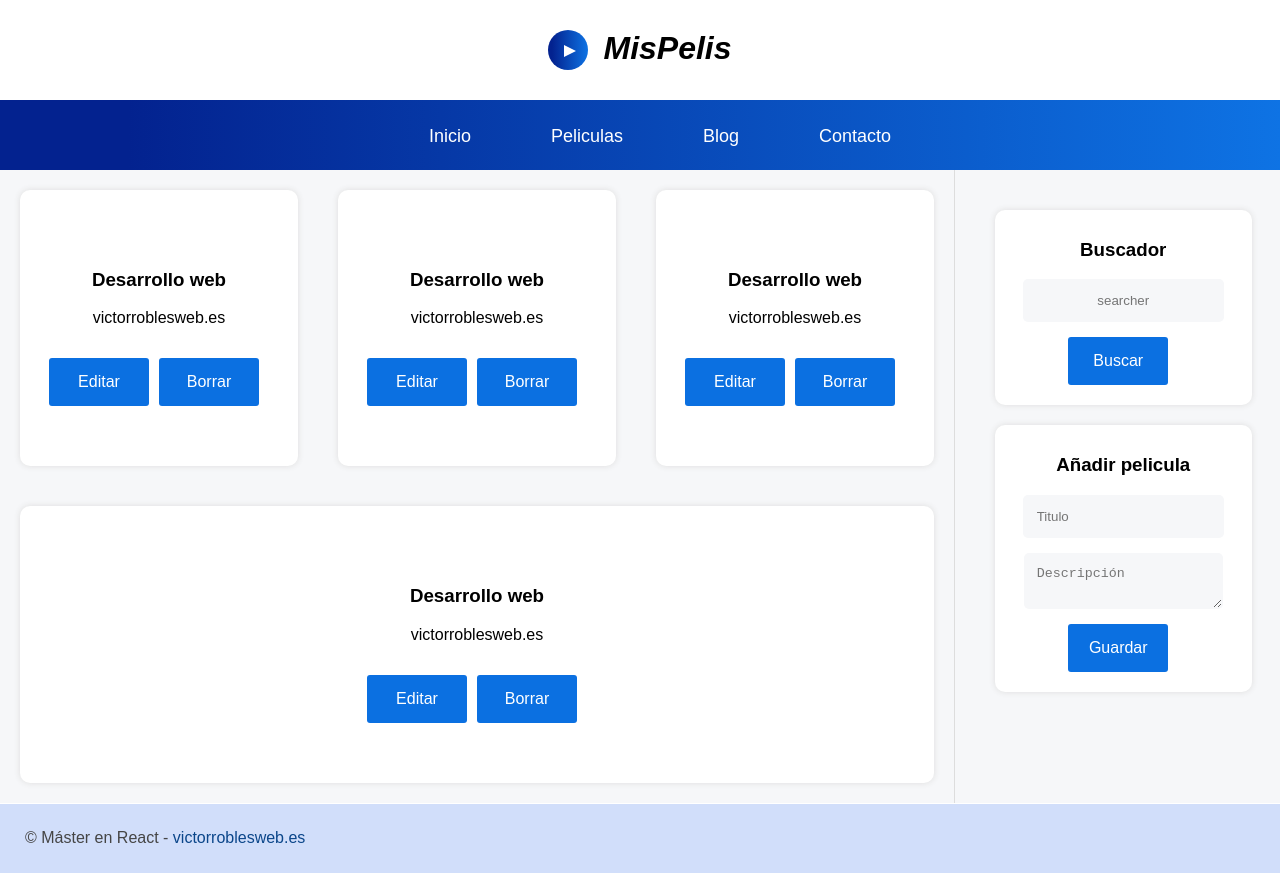
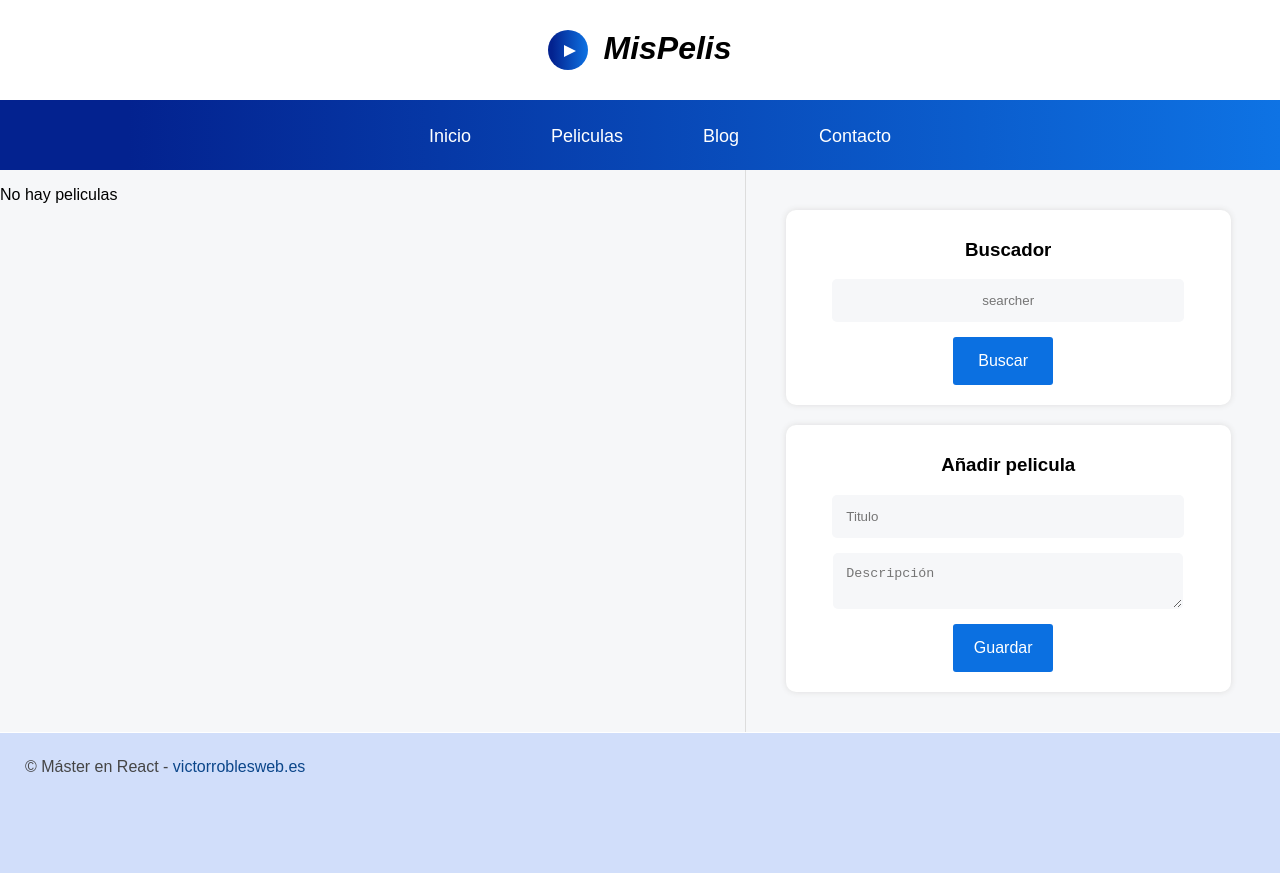
Before and after one commit to jazzielp/movies-react, a React (Vite) app: page / in a window 1280 px wide. After the commit the page ends 802 px from the top, so only its background shows below. Built offline with nearby package versions, Linux system fonts and the light colour scheme.

Commit message:
Generating the list of movies in the List component

```diff
--- a/src/components/List.jsx
+++ b/src/components/List.jsx
@@ -1,38 +1,34 @@
-function List(){
+import { useEffect, useState } from "react"
+
+function List() {
+    const [movies, setMovies] = useState([])
+
+    useEffect(() => {
+        const moviesStorage = getMovies()
+        setMovies(moviesStorage)
+    }, [])
+
+    const getMovies = () => {
+        const movies = JSON.parse(localStorage.getItem('movies')) || []
+        return movies
+    }
+
     return (
         <>
             {/* aqui van las peliculas */}
-           <article className="peli-item">
-                <h3 className="title">Desarrollo web</h3>
-                <p className="description">victorroblesweb.es</p>
+            {
+                movies.length === 0
+                    ? <p>No hay peliculas</p>
+                    : movies.map((movie, index) => (
+                        <article className="peli-item" key={index}>
+                            <h3 className="title">{movie.title}</h3>
+                            <p className="description">{movie.description}</p>
 
                             <button className="edit">Editar</button>
                             <button className="delete">Borrar</button>
                         </article>
-
-            <article className="peli-item">
-                <h3 className="title">Desarrollo web</h3>
-                <p className="description">victorroblesweb.es</p>
-
-                <button className="edit">Editar</button>
-                <button className="delete">Borrar</button>
-            </article>
-
-            <article className="peli-item">
-                <h3 className="title">Desarrollo web</h3>
-                <p className="description">victorroblesweb.es</p>
-
-                <button className="edit">Editar</button>
-                <button className="delete">Borrar</button>
-            </article>
-
-            <article className="peli-item">
-                <h3 className="title">Desarrollo web</h3>
-                <p className="description">victorroblesweb.es</p>
-
-                <button className="edit">Editar</button>
-                <button className="delete">Borrar</button>
-            </article>
+                    ))
+            }
         </>
     )
 }
```
Lines whose indentation alone changed are shown as unchanged.
